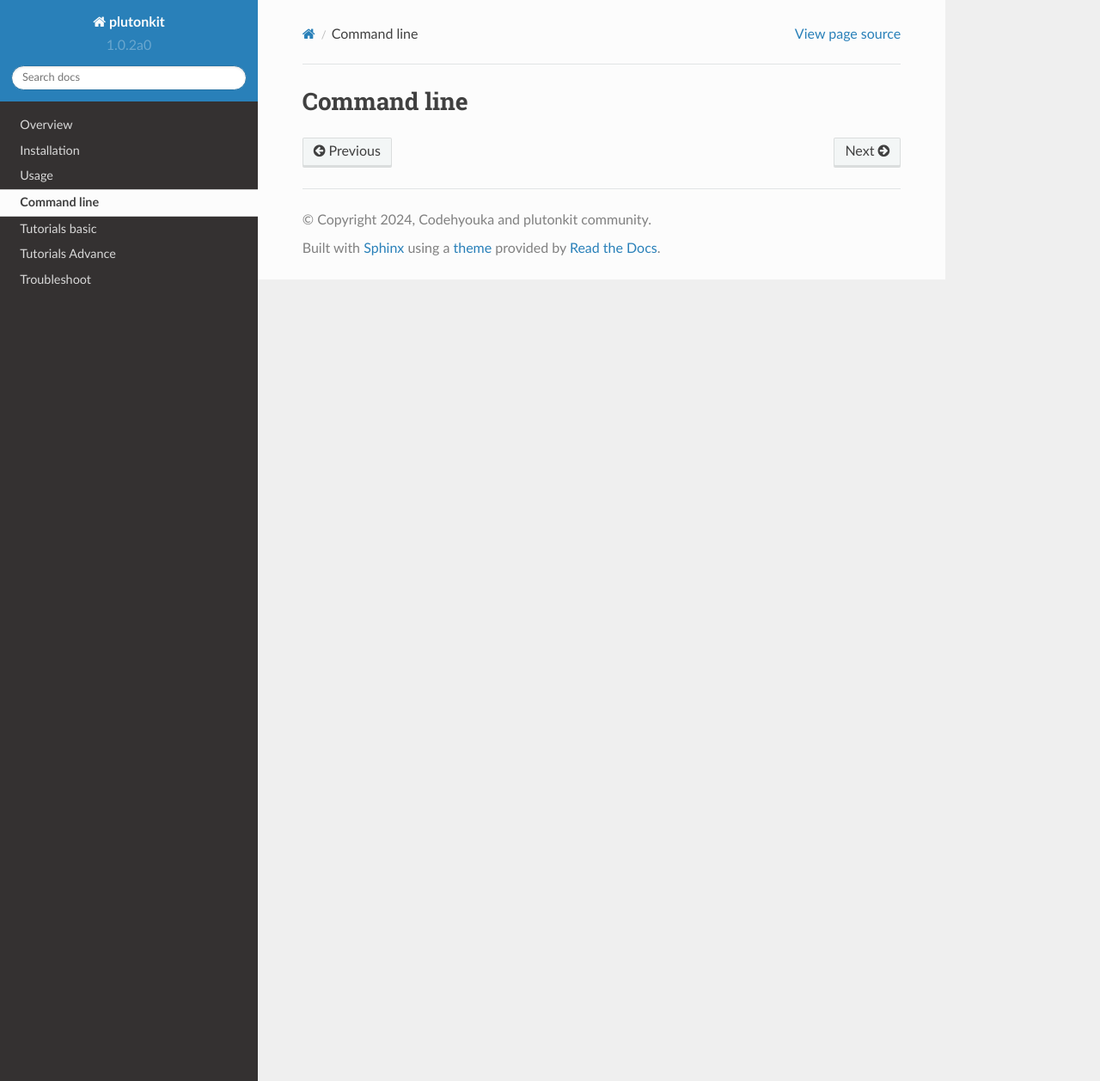
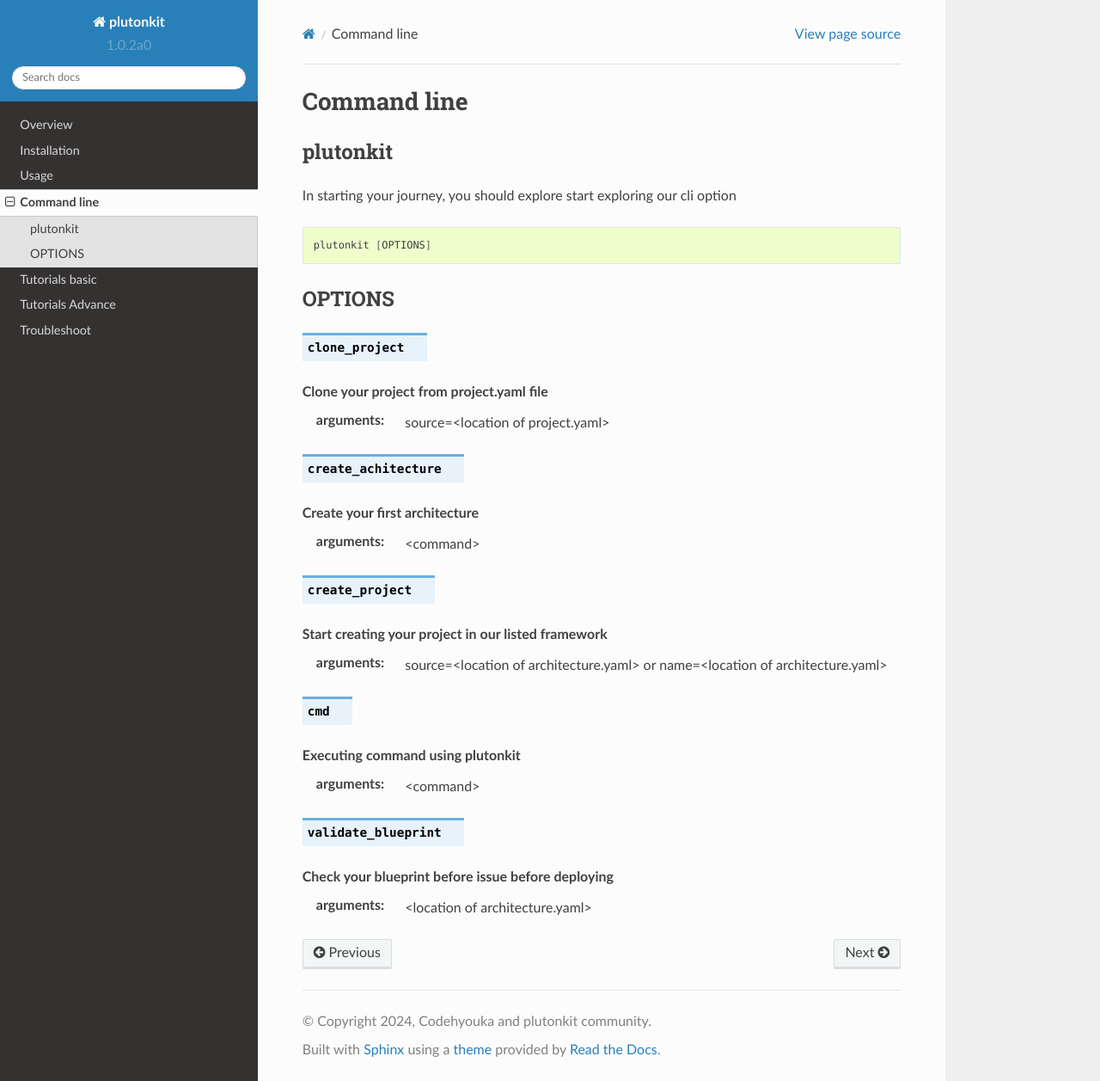
Before and after one commit to fonipts/pluton-kit, a Sphinx documentation site: the page built from docs/cli_options.rst, in a window 1280 px wide and 1257 px high. Shown: the whole window at 86% size. Built offline with Sphinx 7.4.7 and the Read the Docs theme 2.0.0, drawn with Linux system fonts in a browser that asks for light colours; formulas are drawn with MathJax 3; pages that are not in the unit, such as notebooks, are missing from menus.

```diff
--- a/docs/cli_options.rst
+++ b/docs/cli_options.rst
@@ -1,3 +1,38 @@
 ============
 Command line
 ============
+
+plutonkit
+-------------
+In starting your journey, you should explore start exploring our cli option
+
+
+.. code-block:: bash
+
+    plutonkit [OPTIONS]
+
+OPTIONS
+-------
+
+.. option:: clone_project
+.. rubric:: Clone your project from project.yaml file
+:arguments: source=<location of project.yaml>
+
+.. option:: create_achitecture
+.. rubric:: Create your first architecture
+:arguments: <command>
+
+
+.. option:: create_project
+.. rubric:: Start creating your project in our listed framework
+:arguments: source=<location of architecture.yaml> or name=<location of architecture.yaml>
+
+
+.. option:: cmd
+.. rubric:: Executing command using plutonkit
+:arguments: <command>
+
+
+.. option:: validate_blueprint
+.. rubric:: Check your blueprint before issue before deploying
+:arguments: <location of architecture.yaml>
--- a/docs/conf.py
+++ b/docs/conf.py
@@ -53,7 +53,7 @@ extensions = [
     'sphinx_click.ext',
     'myst_parser',
     'sphinxcontrib.apidoc',
-    'sphinx_autodoc_typehints',
+    'sphinx_autodoc_typehints'
 ]
 
 # Add any paths that contain templates here, relative to this directory.
```
Also changed, not shown: docs/installation.rst (+37 -0 lines), docs/overview.rst (+13 -0 lines).
